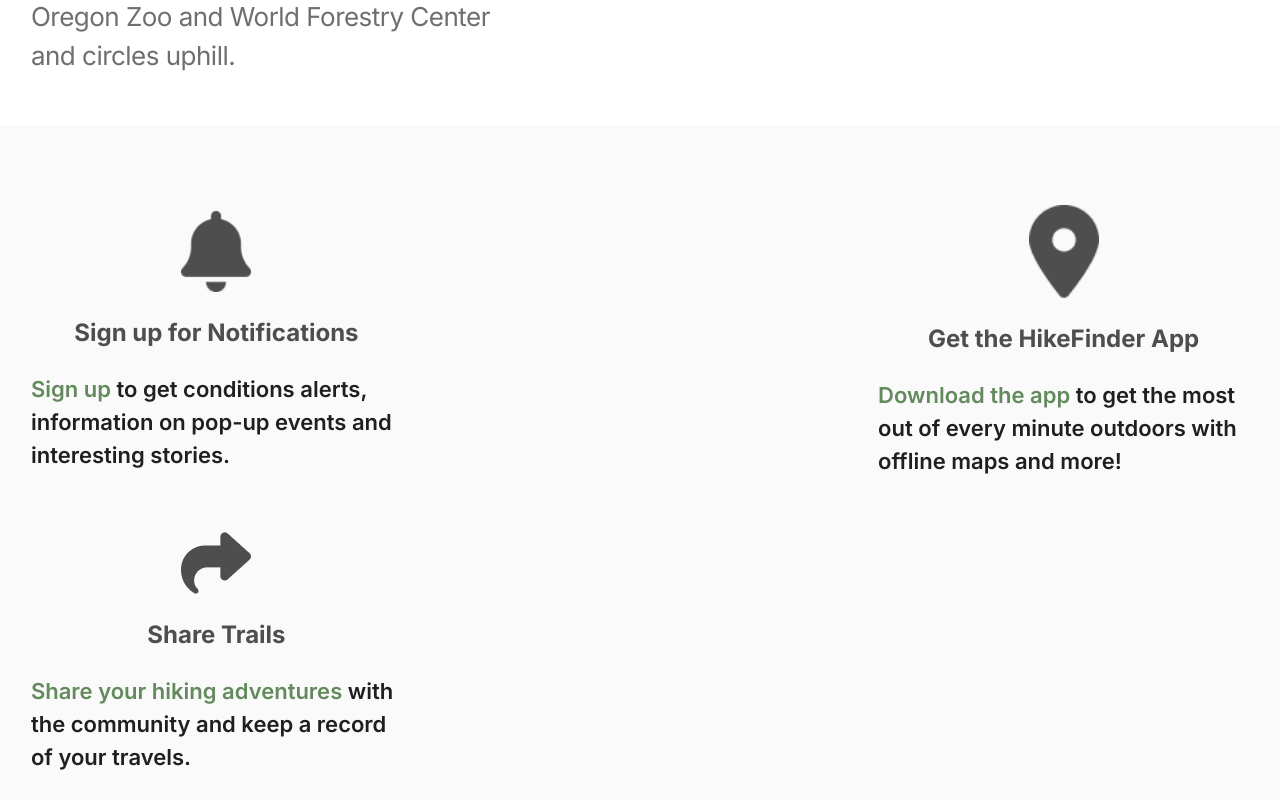
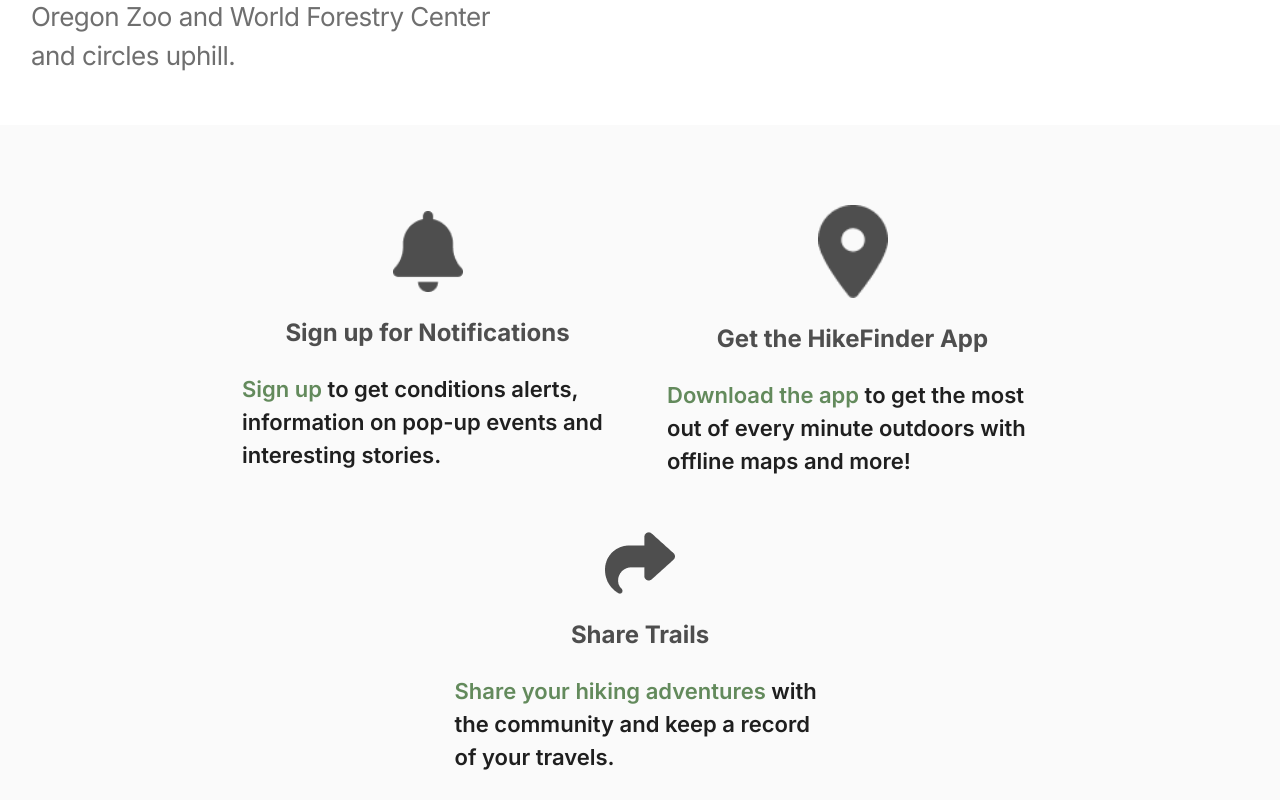
Before and after one commit to poteaa/hike-finder, a React (Vite) app: page /explore in a window 1280 px wide. Shown: the part 2140-2940 px from the top of the page. Built offline with nearby package versions, Linux system fonts and the light colour scheme; no server answers; what miragejs would draw is missing.

Commit message:
adding more styles and fixing an issue

```diff
--- a/src/components/layout/Layout.css
+++ b/src/components/layout/Layout.css
@@ -85,7 +85,7 @@
   .more-info.container {
     flex-direction: row;
     flex-wrap: wrap;
-    justify-content: space-between;
+    justify-content: center;
     padding-block: 5em;
     margin-top: 3.125em;
   }
--- a/src/pages/Home/Home.jsx
+++ b/src/pages/Home/Home.jsx
@@ -24,7 +24,7 @@ export default function Home() {
 
     return (
         <section className="container">
-            {hikes.length &&
+            {hikes && hikes.length &&
                 <>
                     <h2 className="subtitle">{search ? `Hikes near ${city}` : 'Hikes'}</h2>
                     <div className="hikes">{
@@ -37,7 +37,7 @@ export default function Home() {
                         )}
                 </div></>
             }
-            {!hikes.length && search &&
+            {!hikes && search &&
                 <h2 className="subtitle text-center">No results found for <span className="error-text">{search}</span></h2>
             }
         </section>
```
